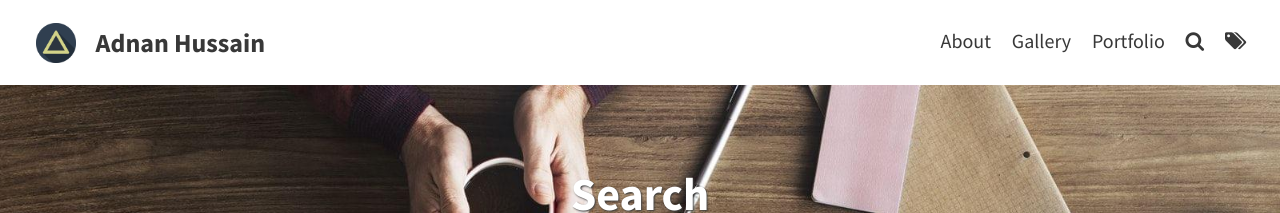
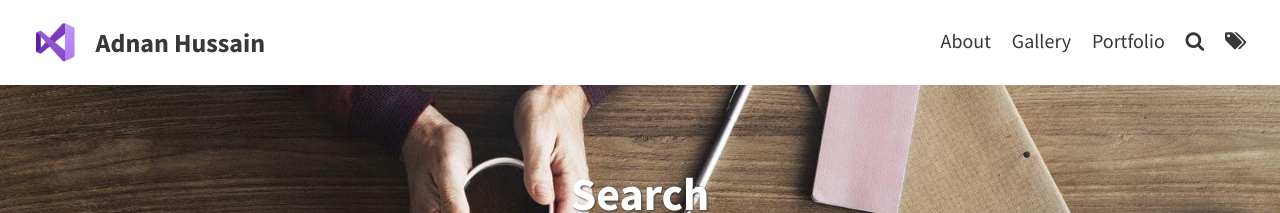
Before and after one commit to axhussain/axhussain.github.io, a Jekyll site: the page built from pages/search.md, in a window 1280 px wide. Shown: the top 213 px of the page. Built offline with Jekyll 4.4.1, drawn with Linux system fonts in a browser that asks for light colours.

```diff
--- a/Gemfile
+++ b/Gemfile
@@ -1,2 +1,3 @@
 source "https://rubygems.org"
 gemspec
+gem 'wdm', '>= 0.1.0'
--- a/_config.yml
+++ b/_config.yml
@@ -5,13 +5,13 @@ url: "https://axhussain.github.io"
 # THEME-SPECIFIC CONFIGURATION
 title: Adnan Hussain                                    # site's title
 description: "Adnan Hussain's thoughts on C#, Web Development and Functional Programming"
-avatar: assets/img/triangle.png                         # Empty for no avatar in navbar
+avatar: assets/img/vs2019-logo.png                         # Empty for no avatar in navbar
 favicon: assets/favicon.ico                             # Icon displayed in the tab
 
 # Header and footer text
 header_text: Adnan Hussain
-header_byline: Hi, I'm Adnan Hussain. I write this blog and code in C#
-header_feature_image: assets/img/pexels/triangular.jpeg
+header_byline: Hi, I'm Adnan Hussain. I write this blog and build ASP.NET web apps.
+header_feature_image: assets/img/pexels/laptop-wallpaper.jpg
 footer_text: >
   Powered by <a href="https://jekyllrb.com/">Jekyll</a> with <a href="https://github.com/sylhare/Type-on-Strap">Type on Strap</a>
 
```
Also changed, not shown: assets/favicon.ico, assets/img/pexels/1200px-Laptop-coffee-flat-design-by-david-mendoza.png (deleted), assets/img/pexels/js-script-wallpaper.jpg (added), assets/img/vs2019-logo.png (added), 1 other file.
